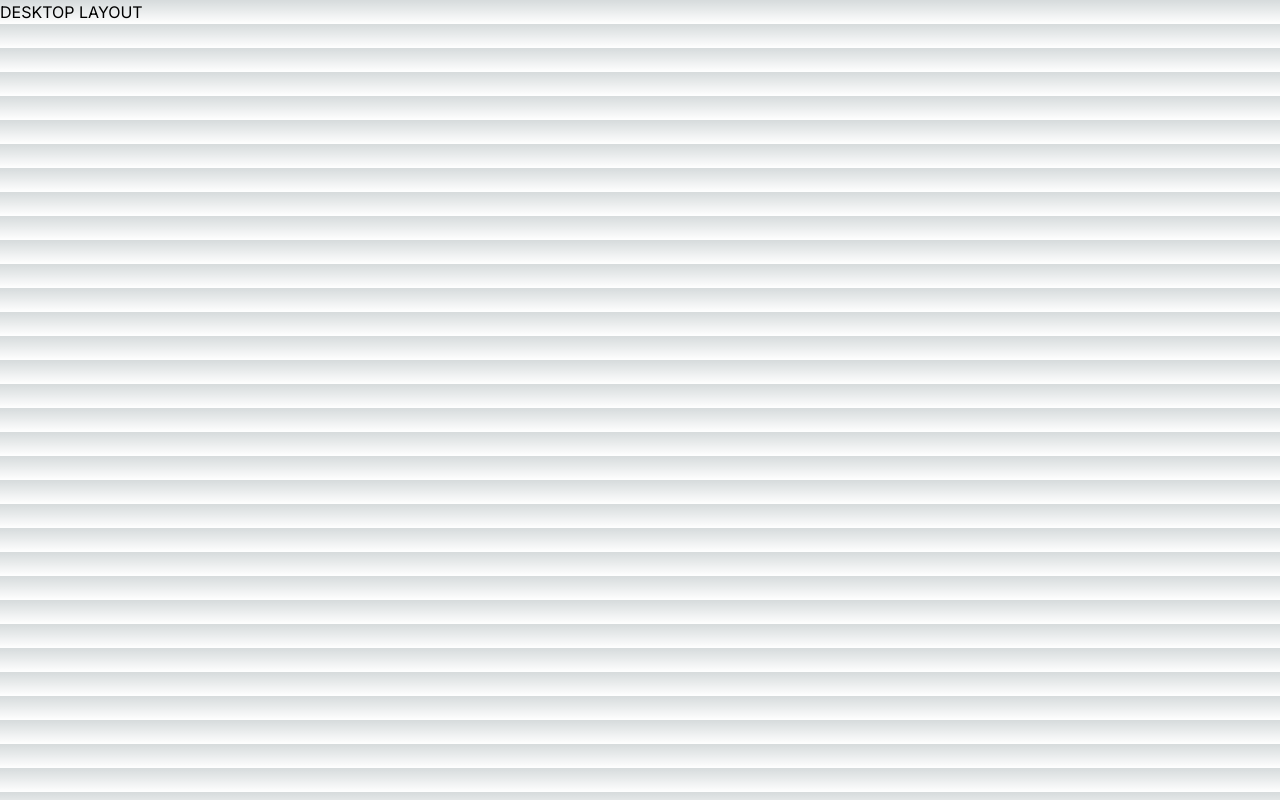
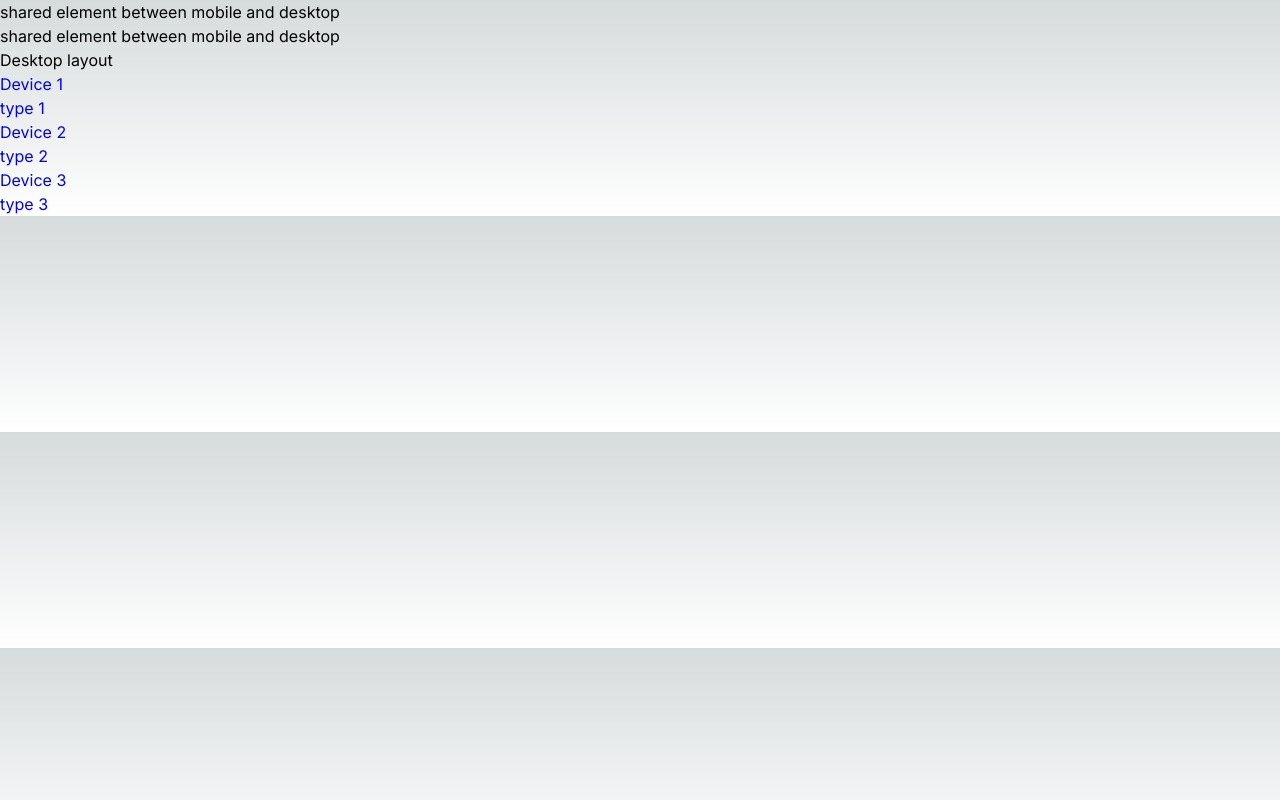
Before and after one commit to JonasBne/next-13-responsive-poc, a Next.js app: page / in a window 1280 px wide. Built offline with nearby package versions, Linux system fonts and the light colour scheme.

Commit message:
alternative solution

```diff
--- a/src/app/components/DesktopPageContent.tsx
+++ /dev/null
@@ -1,35 +0,0 @@
-'use client';
-
-import { useEffect, useState } from "react";
-import { useMediaQuery } from "usehooks-ts";
-
-interface Props {
-    children: React.ReactNode;
-    isDesktop: boolean;
-}
-
-const DesktopPageContent = ({ children, isDesktop }: Props) => {
-    const matches = useMediaQuery("(min-width: 768px)");
-    const [shouldRenderDesktopContent, setShouldRenderDesktopContent] = useState(isDesktop);
-
-    useEffect(() => {
-        if (matches) {
-            setShouldRenderDesktopContent(true);
-        } else {
-            setShouldRenderDesktopContent(false);
-        }
-    }, [matches])
-
-    useEffect(() => {
-        console.log('matches dekstop size', matches)
-        console.log('should render desktop', shouldRenderDesktopContent)
-    }, [matches, shouldRenderDesktopContent])
-
-    return (
-        <>
-        { shouldRenderDesktopContent && children }
-        </>
-    )
-}
-
-export default DesktopPageContent;
--- a/src/app/components/MobilePageContent.tsx
+++ /dev/null
@@ -1,30 +0,0 @@
-'use client';
-
-import { useEffect, useState } from "react";
-import { useMediaQuery } from "usehooks-ts";
-
-interface Props {
-    children: React.ReactNode;
-    isMobile: boolean;
-}
-
-const MobilePageContent = ({ children, isMobile }: Props) => {
-    const matches = useMediaQuery("(max-width: 768px)");
-    const [shouldRenderMobileContent, setShouldRenderMobileContent] = useState(isMobile);
-
-    useEffect(() => {
-        if (matches) {
-            setShouldRenderMobileContent(true);
-        } else {
-            setShouldRenderMobileContent(false);
-        }
-    }, [matches])
-
-    return (
-        <>
-        { shouldRenderMobileContent && children }
-        </>
-    )
-}
-
-export default MobilePageContent;
--- a/src/app/components/desktop/DesktopLayout.tsx
+++ /dev/null
@@ -1,3 +0,0 @@
-const DesktopLayout = () => <div>DESKTOP LAYOUT</div>
-
-export default DesktopLayout;
--- /dev/null
+++ b/src/app/components/devices/DevicesContainer.tsx
@@ -0,0 +1,16 @@
+import { DevicesResponsiveContent } from './DevicesResponsiveContent';
+import data from './devices.json';
+
+// this is a wrapper container components that fetches the data on the server and passes it to a client-side rendered component
+// which will take care of determining the correct layout, i.e. either mobile or desktop
+export const DevicesContainer = () => {
+    // in a real scenario this would be an api request
+    const devices: Array<{ id: number, name: string, type: string }> = data;
+
+    return (
+        <>
+        <p>shared element between mobile and desktop</p>
+        <DevicesResponsiveContent data={devices} />
+        </>
+    )
+}
--- /dev/null
+++ b/src/app/components/devices/DevicesResponsiveContent.tsx
@@ -0,0 +1,50 @@
+'use client'
+
+import { useMediaQuery } from "usehooks-ts";
+
+interface Props {
+    data: { id: number, name: string, type: string }[];
+}
+
+// this is a client-side rendered component which receives it's data from a server-side rendered component
+// so the heavy lifting is done on the server and the client only needs to render the correct layout based on the viewport size
+export const DevicesResponsiveContent = ({ data }: Props) => {
+    const isMobile = useMediaQuery("(max-width: 768px)");
+
+    return (
+        <>
+        {
+            isMobile ? (
+                <>
+                <p>Mobile layout</p>
+                <ul style={{ color: 'red'}}>
+                    {
+                        data.map(device => (
+                            <li key={device.id}>
+                                <p>{device.name}</p>
+                                <p>{device.type}</p>
+                            </li>
+                        ))
+                    }
+                </ul>
+                </>
+            ) : (
+                <>
+                <p>Desktop layout</p>
+                <ul style={{ color: 'blue'}}>
+                    {
+                        data.map(device => (
+                            <li key={device.id}>
+                                <p>{device.name}</p>
+                                <p>{device.type}</p>
+                            </li>
+                        ))
+                    }
+                </ul>
+                </>
+            )
+
+        }
+        </>
+    )
+}
--- /dev/null
+++ b/src/app/components/devices/devices.json
@@ -0,0 +1,17 @@
+[
+    {
+        "id": 1,
+        "name": "Device 1",
+        "type": "type 1"
+    },
+    {
+        "id": 2,
+        "name": "Device 2",
+        "type": "type 2"
+    },
+    {
+        "id": 3,
+        "name": "Device 3",
+        "type": "type 3"
+    }
+]
--- a/src/app/components/mobile/MobileLayout.tsx
+++ /dev/null
@@ -1,3 +0,0 @@
-const MobileLayout = () => <div>MOBILE LAYOUT</div>
-
-export default MobileLayout;
--- a/src/app/page.tsx
+++ b/src/app/page.tsx
@@ -1,25 +1,10 @@
-'use client'
-
-import DesktopPageContent from './components/DesktopPageContent'
-import DesktopLayout from './components/desktop/DesktopLayout'
-import MobilePageContent from './components/MobilePageContent'
-import MobileLayout from './components/mobile/MobileLayout'
-import { useMediaQuery } from 'usehooks-ts'
+import { DevicesContainer } from "./components/devices/DevicesContainer"
 
 export default function Home() {
-  // if this page is a client-side rendered component we cannot access the headers to retrieve the user-agent
-  // but we can use the useMediaQuery hook to determine the screen size
-  const isMobile = useMediaQuery("(max-width: 768px)");
-
   return (
     <main>
-      <MobilePageContent isMobile={isMobile}>
-        <MobileLayout />
-      </MobilePageContent>
-
-      <DesktopPageContent isDesktop={!isMobile}>
-        <DesktopLayout />
-      </DesktopPageContent>
+      <p>shared element between mobile and desktop</p>
+      <DevicesContainer />
     </main>
   )
 }
```
